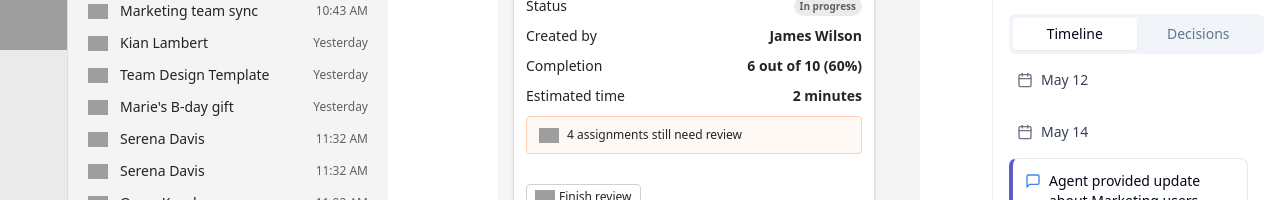
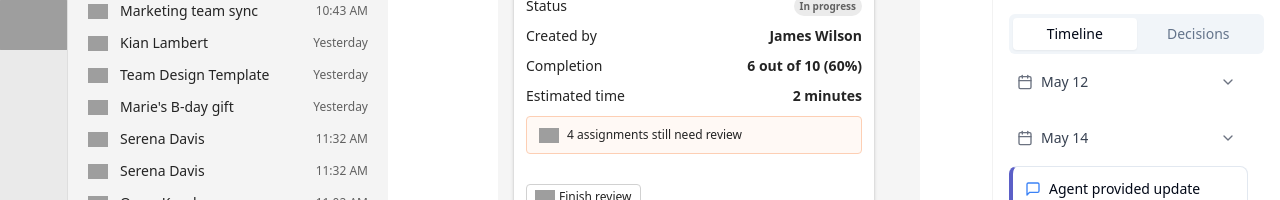
Before and after one commit to HugoPalomares/chat-scene, a React (Vite) app: page / in a window 1280 px wide. Both pictures are taken after a click on the button 1246 px from the left and 77 px from the top of the page. Shown: the part 383-583 px from the top of the page. Built offline with nearby package versions, Linux system fonts and the light colour scheme; grey boxes are pictures that could not be loaded.

Commit message:
Fix: Collapsible trigger type error
Fixes a type error related to the CollapsibleTrigger component in ConversationSummary.tsx.

```diff
--- a/src/components/shell/ConversationSummary.tsx
+++ b/src/components/shell/ConversationSummary.tsx
@@ -1,10 +1,9 @@
-
 import React from "react";
 import { Tabs, TabsContent, TabsList, TabsTrigger } from "@/components/ui/tabs";
 import { Accordion, AccordionContent, AccordionItem, AccordionTrigger } from "@/components/ui/accordion";
 import { Card, CardContent } from "@/components/ui/card";
 import { Badge } from "@/components/ui/badge";
-import { Calendar, Clock, MessageSquare, CheckCircle, AlertCircle, TrendingUp, ChevronDown, ChevronUp } from "lucide-react";
+import { Calendar, Clock, MessageSquare, CheckCircle, AlertCircle, TrendingUp, ChevronDown } from "lucide-react";
 import { ScrollArea } from "@/components/ui/scroll-area";
 import { Collapsible, CollapsibleContent, CollapsibleTrigger } from "@/components/ui/collapsible";
 
@@ -127,12 +126,7 @@ export const ConversationSummary: React.FC<ConversationSummaryProps> = ({ onEven
                     <h3 className="text-sm font-medium text-gray-700">{day.date}</h3>
                   </div>
                   <div className="rounded-full p-1 hover:bg-gray-100 transition-colors">
-                    {/* Change icon based on open/closed state */}
-                    {open => (
-                      open ?
-                      <ChevronUp className="h-4 w-4 text-gray-500" /> :
-                      <ChevronDown className="h-4 w-4 text-gray-500" />
-                    )}
+                    <ChevronDown className="h-4 w-4 text-gray-500 transition-transform data-[state=open]:rotate-180" />
                   </div>
                 </CollapsibleTrigger>
 
```
